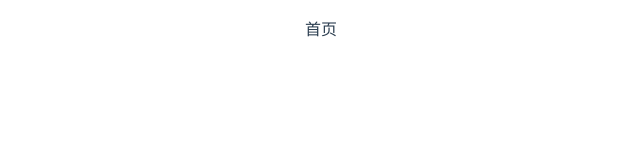
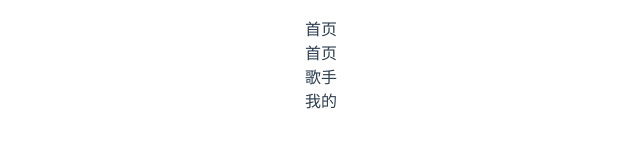
Before and after one commit to suyiya/tourist, a Vue app: page /#/ in a window 1280 px wide. Shown: the part 248-396 px from the top of the page, without its empty margins (319-959 px from the left). Built offline with nearby package versions, Linux system fonts and the light colour scheme.

Commit message:
init project

```diff
--- a/src/App.vue
+++ b/src/App.vue
@@ -1,7 +1,9 @@
 <template>
   <div id="app">
     <img src="./assets/logo.png">
-    <router-view/>
+    <keep-alive>
+      <router-view></router-view>
+    </keep-alive>
   </div>
 </template>
 
--- a/src/components/home/home.vue
+++ b/src/components/home/home.vue
@@ -1,16 +1,21 @@
 <template>
   <div class="hello">
     首页
+  <tab></tab>
   </div>
 </template>
 
 <script>
+import Tab from '@/components/tab/tab'
 export default {
   name: 'HelloWorld',
   data () {
     return {
       msg: 'Welcome to Your Vue.js App'
     }
+  },
+  components: {
+    Tab
   }
 }
 </script>
--- a/src/components/order/confirm.vue
+++ b/src/components/order/confirm.vue
@@ -1,6 +1,6 @@
 <template>
   <div class="hello">
-    订单确认1111
+    订单确认
   </div>
 </template>
 
--- /dev/null
+++ b/src/components/tab/tab.vue
@@ -0,0 +1,34 @@
+<template>
+  <div class="tab">
+    <router-link tag="div" class="tab-item" to="/">
+      <span class="tab-link">首页</span>
+    </router-link>
+    <router-link tag="div" class="tab-item" to="/message">
+      <span class="tab-link">歌手</span>
+    </router-link>
+    <router-link tag="div" class="tab-item" to="/user">
+      <span class="tab-link">我的</span>
+    </router-link>
+  </div>
+</template>
+
+<script type="text/ecmascript-6">
+  export default {}
+</script>
+
+<style scoped>
+h1, h2 {
+  font-weight: normal;
+}
+ul {
+  list-style-type: none;
+  padding: 0;
+}
+li {
+  display: inline-block;
+  margin: 0 10px;
+}
+a {
+  color: #42b983;
+}
+</style>
```
Also changed, not shown: src/router/index.js (+4 -4 lines), 1 other file (tests, documents, lock files or other folders).
